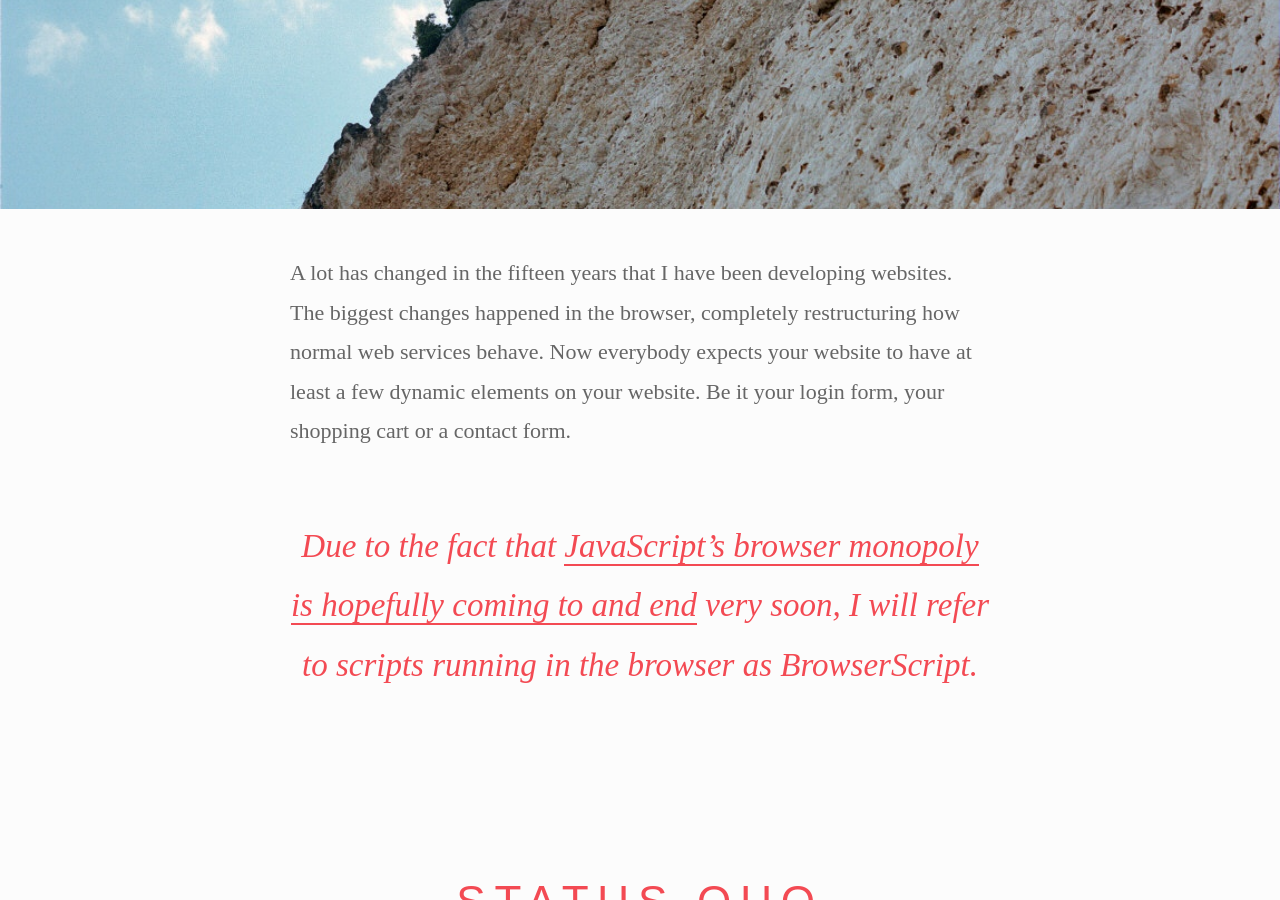
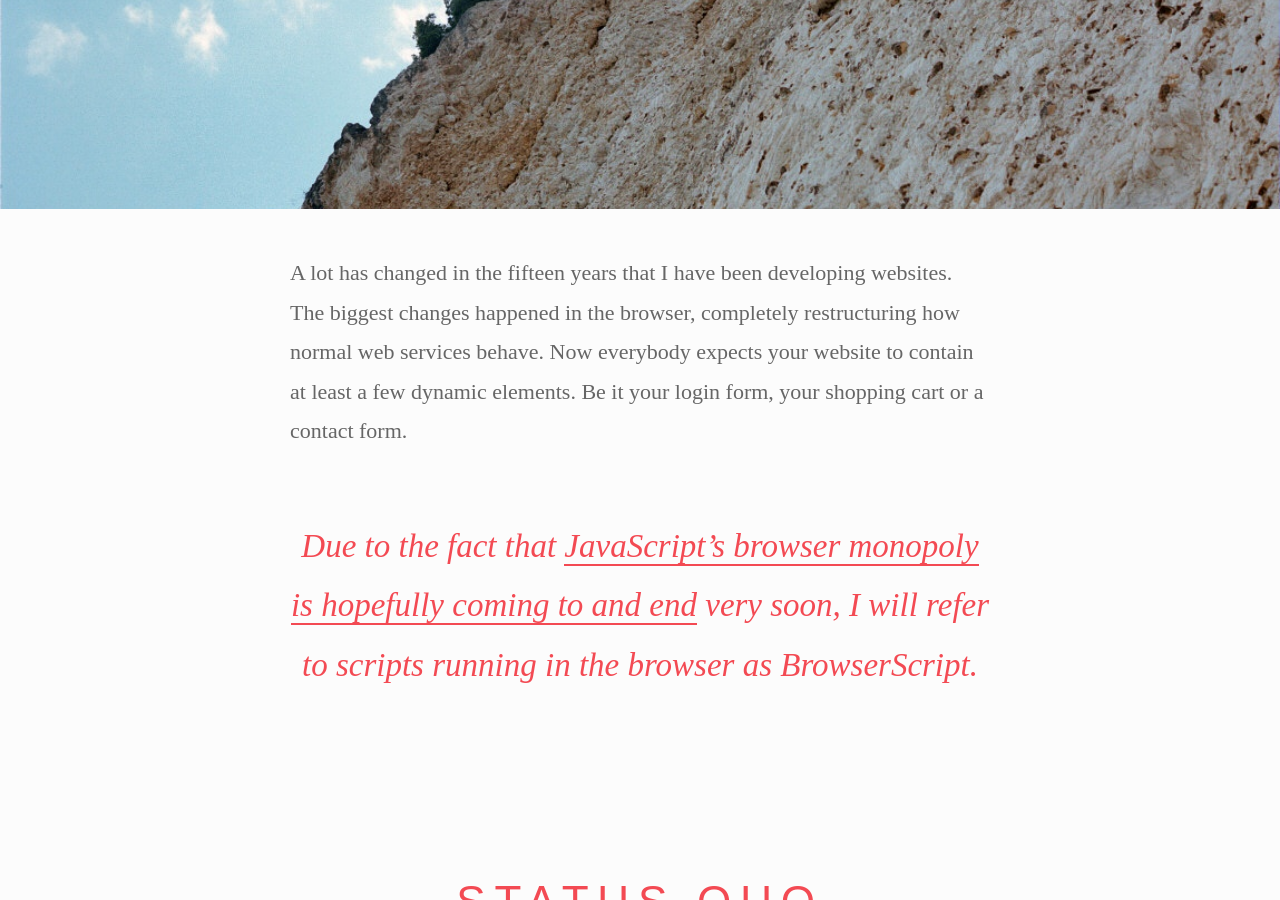
Before and after one commit to enyo/enyo.github.io, a Jekyll site: the page built from _posts/2000-01-01-stateless-html.md, in a window 1280 px wide and 900 px high, scrolled down 691 px. Built offline with Jekyll 4.4.1, drawn with Linux system fonts in a browser that asks for light colours; Markdown is read by kramdown in place of the engine named in the settings; comment, search, counter and statistics services are not loaded.

Commit message:
Corrected wording

```diff
--- a/_posts/2000-01-01-stateless-html.md
+++ b/_posts/2000-01-01-stateless-html.md
@@ -8,7 +8,7 @@ cover_image: rock
 invisible: true
 ---
 
-A lot has changed in the fifteen years that I have been developing websites. The biggest changes happened in the browser, completely restructuring how normal web services behave. Now everybody expects your website to have at least a few dynamic elements on your website. Be it your login form, your shopping cart or a contact form.
+A lot has changed in the fifteen years that I have been developing websites. The biggest changes happened in the browser, completely restructuring how normal web services behave. Now everybody expects your website to contain at least a few dynamic elements. Be it your login form, your shopping cart or a contact form.
 
 > Due to the fact that [JavaScript’s browser monopoly is hopefully coming to and end](https://www.dartlang.org) very soon, I will refer to scripts running in the browser as BrowserScript.
 
```
